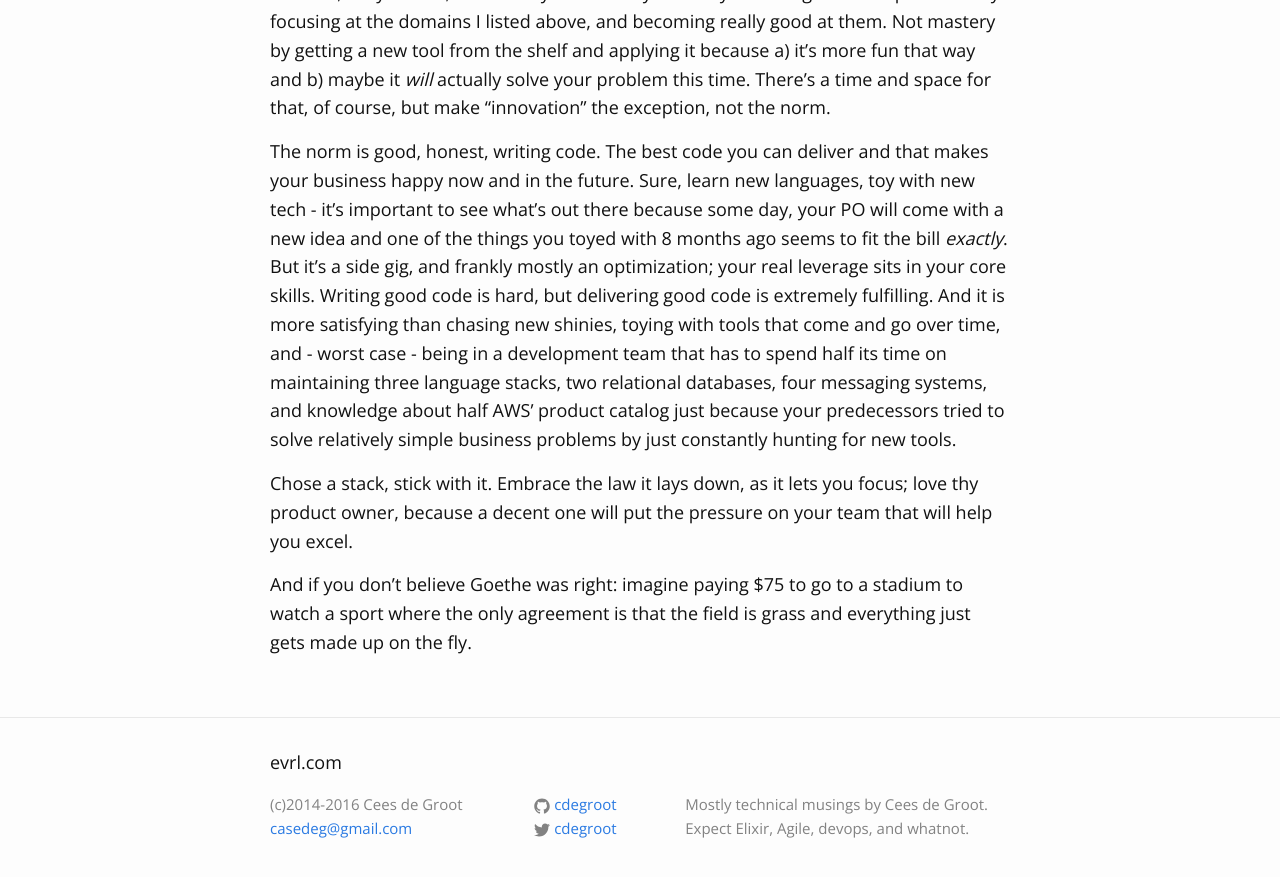
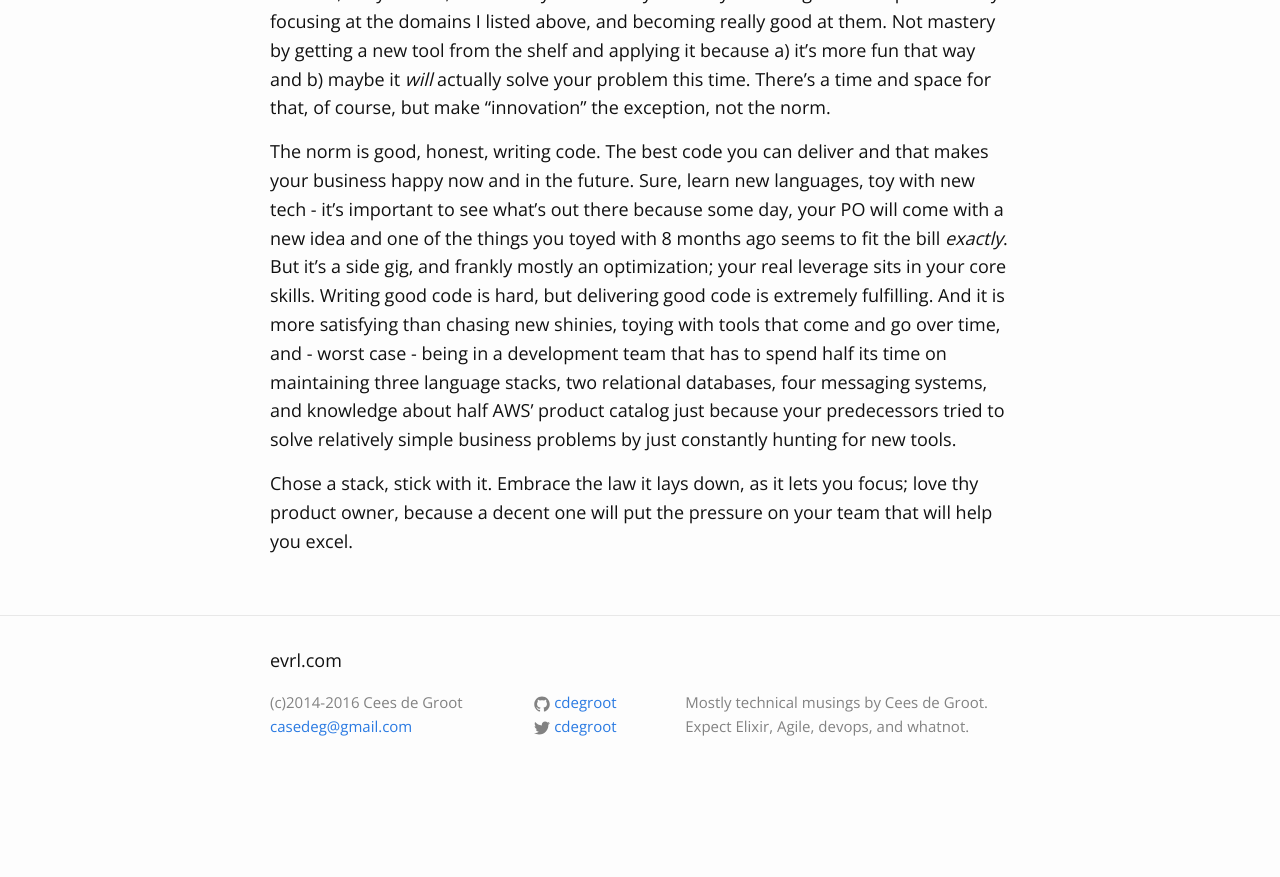
Before and after one commit to cdegroot/evrl, a Jekyll site: the page built from _posts/2018-12-14-love-thy-product-owner.markdown, in a window 1280 px wide and 900 px high, scrolled down 2285 px. Shown: the top 877 px of the window. Built offline with Jekyll 4.4.1, drawn with Linux system fonts in a browser that asks for light colours; comment, search, counter and statistics services are not loaded; after the commit the page ends 3083 px from its top, so only the background shows below that.

Commit message:
Remove last paragraph

```diff
--- a/_posts/2018-12-14-love-thy-product-owner.markdown
+++ b/_posts/2018-12-14-love-thy-product-owner.markdown
@@ -118,7 +118,3 @@ constantly hunting for new tools.
 Chose a stack, stick with it. Embrace the law it lays down, as it lets you
 focus; love thy product owner, because a decent one will put the pressure on
 your team that will help you excel.
-
-And if you don't believe Goethe was right: imagine paying $75 to go to a stadium
-to watch a sport where the only agreement is that the field is grass and everything
-just gets made up on the fly.
```
